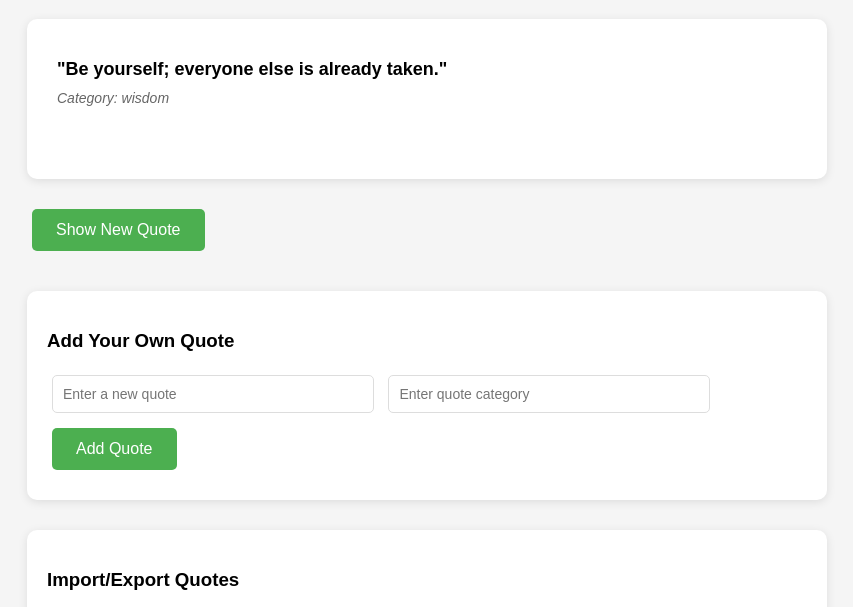
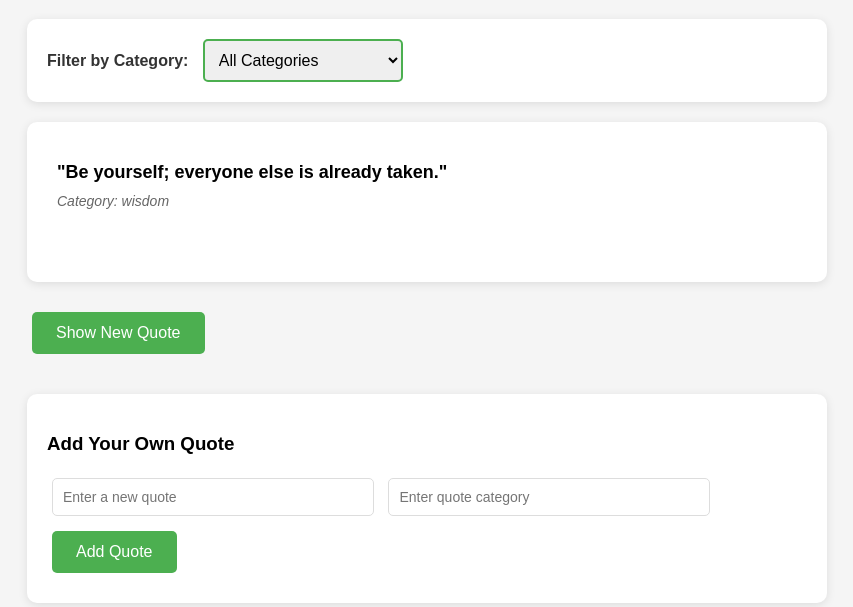
Before and after one commit to kiplennie-code/alx_fe_javascript, a plain HTML site: page dom-manipulation/index.html in a window 1280 px wide. Shown: the part 131-738 px from the top of the page, without its empty margins (213-1066 px from the left). Drawn offline with Linux system fonts and the light colour scheme.

Commit message:
Fixed directory structure

```diff
--- a/dom-manipulation/index.html
+++ b/dom-manipulation/index.html
@@ -27,6 +27,26 @@
     }
     #quoteDisplay p {
       margin: 10px 0;
+    }
+    .filter-section {
+      background-color: white;
+      padding: 20px;
+      border-radius: 10px;
+      margin: 20px 0;
+      box-shadow: 0 2px 10px rgba(0,0,0,0.1);
+    }
+    label {
+      font-weight: bold;
+      margin-right: 10px;
+      color: #333;
+    }
+    select {
+      padding: 10px;
+      border: 2px solid #4CAF50;
+      border-radius: 5px;
+      font-size: 16px;
+      cursor: pointer;
+      min-width: 200px;
     }
     button {
       background-color: #4CAF50;
@@ -83,6 +103,15 @@
 <body>
   <h1>Dynamic Quote Generator</h1>
 
+  <!-- Category Filter Section -->
+  <div class="filter-section">
+    <label for="categoryFilter">Filter by Category:</label>
+    <select id="categoryFilter" onchange="filterQuotes()">
+      <option value="all">All Categories</option>
+      <!-- Dynamically populated categories -->
+    </select>
+  </div>
+
   <div id="quoteDisplay">
     <p>Click the button below to see a quote!</p>
   </div>
--- a/dom-manipulation/script.js
+++ b/dom-manipulation/script.js
@@ -7,6 +7,10 @@ let quotes = [
   { text: "Be yourself; everyone else is already taken.", category: "wisdom" },
   { text: "In three words I can sum up everything I've learned about life: it goes on.", category: "life" }
 ];
+
+// ============================================
+// LOCAL STORAGE FUNCTIONS
+// ============================================
 
 // Function to save quotes to local storage
 function saveQuotes() {
@@ -26,44 +30,110 @@ function saveLastViewedQuote(quote) {
   sessionStorage.setItem('lastViewedQuote', JSON.stringify(quote));
 }
 
-// Function to display a random quote using createElement and appendChild
-function showRandomQuote() {
-  // Generate a random index
-  const randomIndex = Math.floor(Math.random() * quotes.length);
+// Function to save last selected category filter
+function saveLastSelectedCategory(category) {
+  localStorage.setItem('lastSelectedCategory', category);
+}
 
-  // Get the quote at that index
-  const randomQuote = quotes[randomIndex];
+// Function to load last selected category filter
+function loadLastSelectedCategory() {
+  return localStorage.getItem('lastSelectedCategory') || 'all';
+}
+
+// ============================================
+// CATEGORY FILTERING FUNCTIONS (TASK 2)
+// ============================================
+
+// Function to populate categories dynamically
+function populateCategories() {
+  const categoryFilter = document.getElementById('categoryFilter');
+
+  // Extract unique categories from quotes array
+  const uniqueCategories = [...new Set(quotes.map(quote => quote.category))];
+
+  // Clear existing options except "All Categories"
+  categoryFilter.innerHTML = '<option value="all">All Categories</option>';
+
+  // Add each unique category as an option
+  uniqueCategories.forEach(category => {
+    const option = document.createElement('option');
+    option.value = category;
+    option.textContent = category.charAt(0).toUpperCase() + category.slice(1);
+    categoryFilter.appendChild(option);
+  });
+
+  // Restore the last selected category from local storage
+  const lastSelectedCategory = loadLastSelectedCategory();
+  categoryFilter.value = lastSelectedCategory;
+}
+
+// Function to filter quotes based on selected category
+function filterQuotes() {
+  const categoryFilter = document.getElementById('categoryFilter');
+  const selectedCategory = categoryFilter.value;
+
+  // Save the selected category to local storage
+  saveLastSelectedCategory(selectedCategory);
+
+  // Filter quotes based on selected category
+  let filteredQuotes;
+  if (selectedCategory === 'all') {
+    filteredQuotes = quotes;
+  } else {
+    filteredQuotes = quotes.filter(quote => quote.category === selectedCategory);
+  }
+
+  // Display a random quote from the filtered quotes
+  const quoteDisplay = document.getElementById('quoteDisplay');
+
+  if (filteredQuotes.length === 0) {
+    quoteDisplay.innerHTML = '<p style="font-style: italic; color: #999;">No quotes available for this category.</p>';
+    return;
+  }
+
+  // Get a random quote from filtered results
+  const randomIndex = Math.floor(Math.random() * filteredQuotes.length);
+  const randomQuote = filteredQuotes[randomIndex];
 
   // Save to session storage
   saveLastViewedQuote(randomQuote);
 
-  // Get the quote display element
-  const quoteDisplay = document.getElementById("quoteDisplay");
+  // Clear previous content
+  quoteDisplay.innerHTML = '';
 
-  // Clear previous content
-  quoteDisplay.innerHTML = "";
+  // Create and append quote text
+  const quoteText = document.createElement('p');
+  quoteText.textContent = `"${randomQuote.text}"`;
+  quoteText.style.fontWeight = 'bold';
+  quoteText.style.fontSize = '18px';
 
-  // Create paragraph element for quote text
-  const quoteText = document.createElement("p");
-  quoteText.textContent = `"${randomQuote.text}"`;
-  quoteText.style.fontWeight = "bold";
-  quoteText.style.fontSize = "18px";
+  // Create and append category
+  const quoteCategory = document.createElement('p');
+  quoteCategory.textContent = `Category: ${randomQuote.category}`;
+  quoteCategory.className = 'category';
+  quoteCategory.style.fontStyle = 'italic';
+  quoteCategory.style.color = '#666';
 
-  // Create paragraph element for category
-  const quoteCategory = document.createElement("p");
-  quoteCategory.textContent = `Category: ${randomQuote.category}`;
-  quoteCategory.className = "category";
-  quoteCategory.style.fontStyle = "italic";
-  quoteCategory.style.color = "#666";
-
-  // Append elements to quote display
   quoteDisplay.appendChild(quoteText);
   quoteDisplay.appendChild(quoteCategory);
 }
 
+// ============================================
+// QUOTE DISPLAY FUNCTIONS
+// ============================================
+
+// Function to display a random quote using createElement and appendChild
+function showRandomQuote() {
+  // Use the filterQuotes function to display based on current filter
+  filterQuotes();
+}
+
+// ============================================
+// ADD QUOTE FUNCTION
+// ============================================
+
 // Function to add a new quote
 function addQuote() {
-  // Get input values
   const newQuoteText = document.getElementById("newQuoteText").value;
   const newQuoteCategory = document.getElementById("newQuoteCategory").value;
 
@@ -85,6 +155,9 @@ function addQuote() {
   // Save to local storage
   saveQuotes();
 
+  // Update categories dropdown (in case new category was added)
+  populateCategories();
+
   // Clear input fields
   document.getElementById("newQuoteText").value = "";
   document.getElementById("newQuoteCategory").value = "";
@@ -92,9 +165,13 @@ function addQuote() {
   // Show success message
   alert("Quote added successfully!");
 
-  // Optionally display the newly added quote
+  // Display the newly added quote
   showRandomQuote();
 }
+
+// ============================================
+// JSON IMPORT/EXPORT FUNCTIONS
+// ============================================
 
 // Function to export quotes to JSON file
 function exportToJsonFile() {
@@ -118,55 +195,59 @@ function importFromJsonFile(event) {
     const importedQuotes = JSON.parse(event.target.result);
     quotes.push(...importedQuotes);
     saveQuotes();
+    populateCategories(); // Update categories after import
     alert('Quotes imported successfully!');
     showRandomQuote();
   };
   fileReader.readAsText(event.target.files[0]);
 }
 
+// ============================================
+// DYNAMIC FORM CREATION (OPTIONAL)
+// ============================================
+
 // Function to create the add quote form dynamically using createElement
 function createAddQuoteForm() {
-  // Create container div
   const formDiv = document.createElement("div");
   formDiv.className = "add-quote-section";
 
-  // Create heading
   const heading = document.createElement("h3");
   heading.textContent = "Add Your Own Quote";
 
-  // Create input for quote text
   const quoteInput = document.createElement("input");
   quoteInput.id = "newQuoteText";
   quoteInput.type = "text";
   quoteInput.placeholder = "Enter a new quote";
 
-  // Create input for category
   const categoryInput = document.createElement("input");
   categoryInput.id = "newQuoteCategory";
   categoryInput.type = "text";
   categoryInput.placeholder = "Enter quote category";
 
-  // Create add button
   const addButton = document.createElement("button");
   addButton.textContent = "Add Quote";
   addButton.onclick = addQuote;
 
-  // Append all elements to form div
   formDiv.appendChild(heading);
   formDiv.appendChild(quoteInput);
   formDiv.appendChild(categoryInput);
   formDiv.appendChild(addButton);
 
-  // Return the form or append to body
   document.body.appendChild(formDiv);
 }
 
-// Add event listener to the "Show New Quote" button
-const newQuoteButton = document.getElementById("newQuote");
-newQuoteButton.addEventListener("click", showRandomQuote);
+// ============================================
+// INITIALIZATION
+// ============================================
 
 // Load quotes from local storage when page loads
 loadQuotes();
 
-// Display a random quote when the page loads
+// Populate categories dropdown
+populateCategories();
+
+// Add event listener to the "Show New Quote" button
+document.getElementById("newQuote").addEventListener("click", showRandomQuote);
+
+// Display a quote based on last selected filter when page loads
 showRandomQuote();
```
